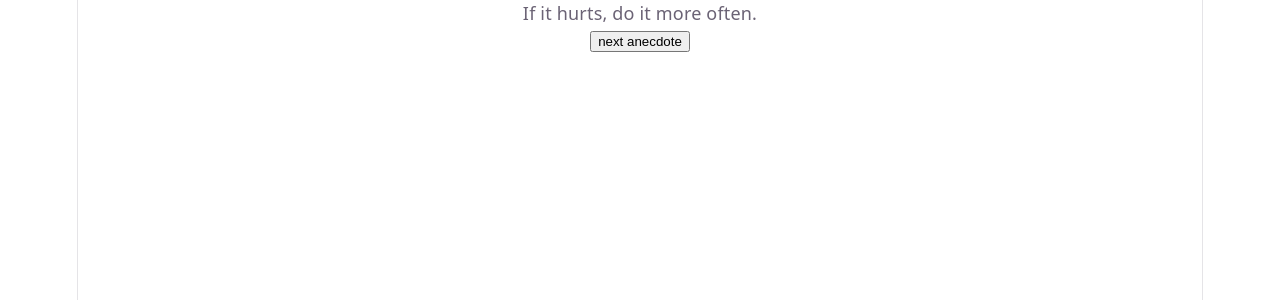
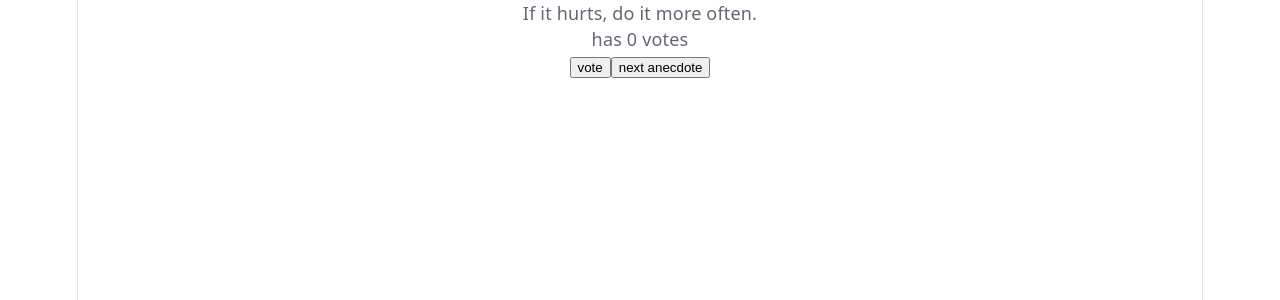
Before and after one commit to x-ray-reggie/fullstackopen-part0, a React (Vite) app in the folder part1/: page / in a window 1280 px wide. Shown: the top 300 px of the page. Built offline with nearby package versions, Linux system fonts and the light colour scheme.

Commit message:
feat: complete exercise 1.13 anecdotes step 2

```diff
--- a/part1/src/App.jsx
+++ b/part1/src/App.jsx
@@ -12,18 +12,30 @@ const App = () => {
     'The only way to go fast, is to go well.'
   ]
 
-  // State to track the index of the currently displayed anecdote
   const [selected, setSelected] = useState(0)
 
-  // Function to choose a random valid index from the anecdotes array
+  // Initialize a zero-filled array of the same length as the anecdotes array
+  const [votes, setVotes] = useState(new Array(anecdotes.length).fill(0))
+
   const handleNextClick = () => {
     const randomIndex = Math.floor(Math.random() * anecdotes.length)
     setSelected(randomIndex)
   }
 
+  const handleVoteClick = () => {
+    // Make a shallow copy of the votes array
+    const copy = [...votes]
+    // Increment the value for the selected anecdote index by 1
+    copy[selected] += 1
+    // Update the state with the modified copy
+    setVotes(copy)
+  }
+
   return (
     <div>
       <p>{anecdotes[selected]}</p>
+      <p>has {votes[selected]} votes</p>
+      <button onClick={handleVoteClick}>vote</button>
       <button onClick={handleNextClick}>next anecdote</button>
     </div>
   )
```
